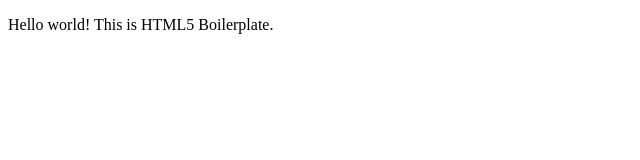
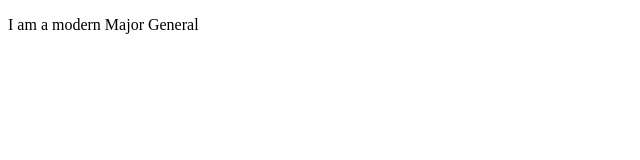
Before and after one commit to alexzywiak/GitTest, a plain HTML site: page index.html in a window 1280 px wide. Shown: the whole page, without its empty margins (0-640 px from the left). Drawn offline with nearby package versions, Linux system fonts and the light colour scheme.

Commit message:
Updated index.html to be way cooler.

```diff
--- a/index.html
+++ b/index.html
@@ -18,7 +18,7 @@
         <![endif]-->
 
         <!-- Add your site or application content here -->
-        <p>Hello world! This is HTML5 Boilerplate.</p>
+        <p>I am a modern Major General</p>
 
         <script src="//ajax.googleapis.com/ajax/libs/jquery/1.10.2/jquery.min.js"></script>
         <script>window.jQuery || document.write('<script src="js/vendor/jquery-1.10.2.min.js"><\/script>')</script>
```
